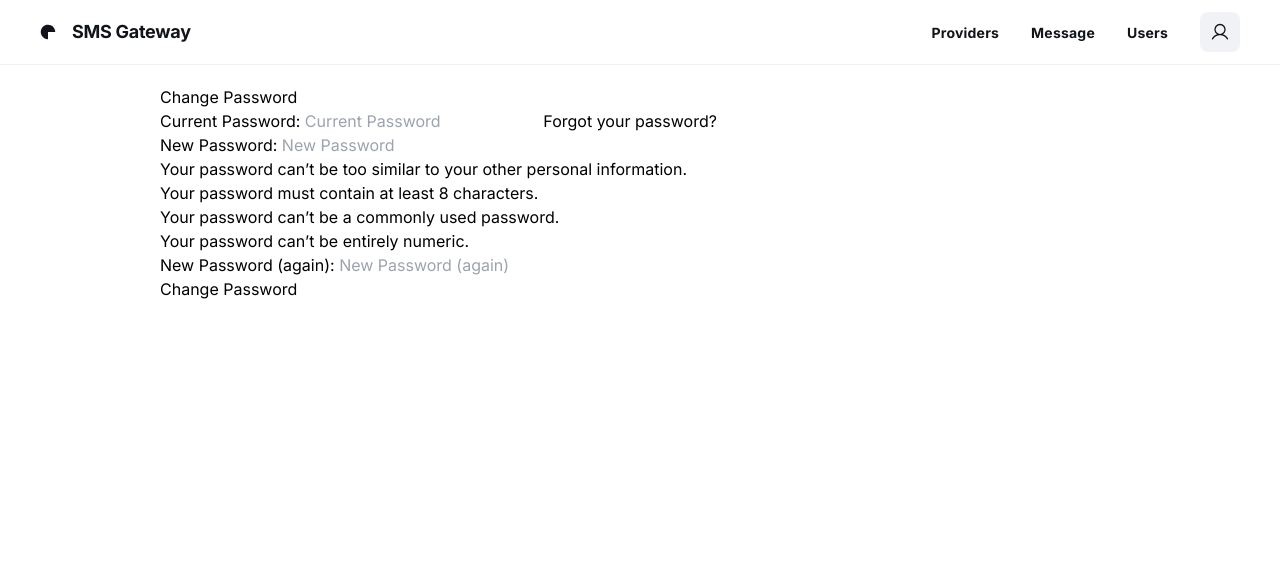
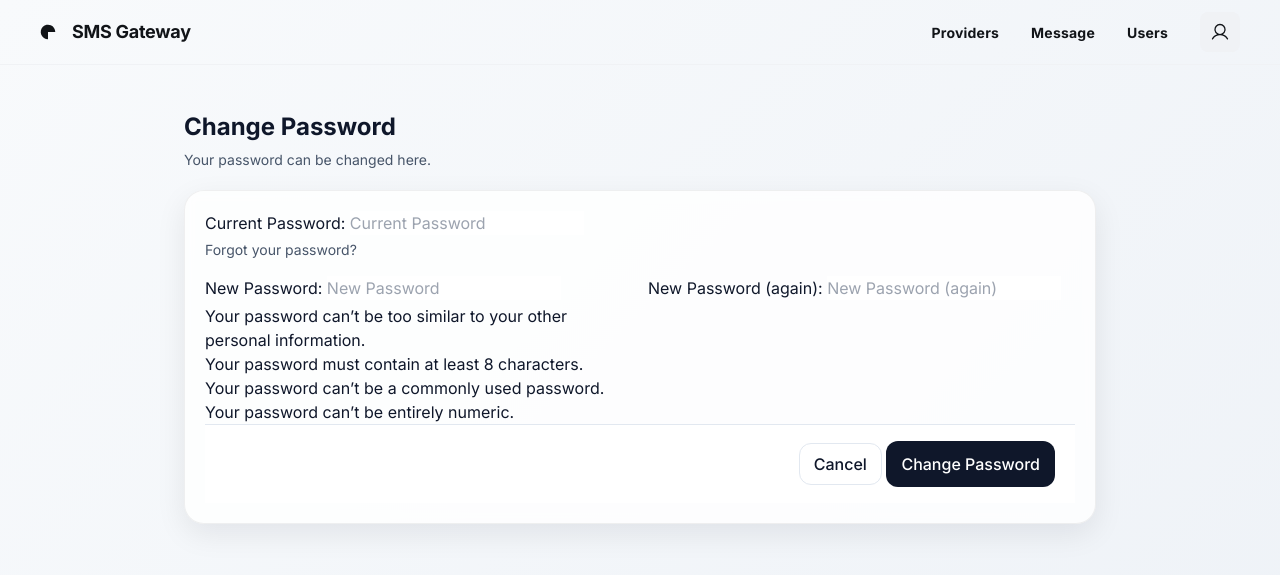
Before and after one commit to ghanad/sms_gateway, a Django app: page /accounts/password/change/ in a window 1280 px wide. Shown: the top 575 px of the page. Run offline with Django 5.2, Linux system fonts and the light colour scheme; the visitor is signed in with stand-in values (Sample User, id 1); some libraries are stand-ins or nearby versions.

Commit message:
add change password fo users.

```diff
--- /dev/null
+++ b/server-b/sms_gateway_project/templates/account/password_change.html
@@ -0,0 +1,79 @@
+{% extends 'base.html' %}
+{% load static %}
+{% load i18n %}
+
+{% block head_title %}{% trans "Change Password" %}{% endblock %}
+
+{% block extra_head %}
+    <link rel="stylesheet" href="{% static 'css/dashboard.css' %}">
+{% endblock extra_head %}
+
+{% block content %}
+    <div class="container">
+        <!-- Header -->
+        <div class="header">
+            <div>
+                <h1 class="title">{% trans "Change Password" %}</h1>
+                <p class="subtitle">{% trans "Your password can be changed here." %}</p>
+            </div>
+        </div>
+
+        <!-- Card -->
+        <section class="card">
+            <div class="card__body">
+                <form method="post" action="{% url 'account_change_password' %}" class="password_change">
+                    {% csrf_token %}
+
+                    <!-- non-field errors -->
+                    {% if form.non_field_errors %}
+                        <div class="text-red-600 text-sm mb-3">
+                            {% for error in form.non_field_errors %}
+                                <p>{{ error }}</p>
+                            {% endfor %}
+                        </div>
+                    {% endif %}
+
+                    <div class="grid grid-cols-1 md:grid-cols-2 gap-4">
+                        <div class="md:col-span-2">
+                            {{ form.oldpassword.label_tag }}
+                            {{ form.oldpassword }}
+                            {% if form.oldpassword.help_text %}
+                                <p class="subtitle">{{ form.oldpassword.help_text }}</p>
+                            {% endif %}
+                            {% for error in form.oldpassword.errors %}
+                                <p class="text-red-500 text-sm">{{ error }}</p>
+                            {% endfor %}
+                        </div>
+                        <div>
+                            {{ form.password1.label_tag }}
+                            {{ form.password1 }}
+                            {% if form.password1.help_text %}
+                                <p class="subtitle">{{ form.password1.help_text }}</p>
+                            {% endif %}
+                            {% for error in form.password1.errors %}
+                                <p class="text-red-500 text-sm">{{ error }}</p>
+                            {% endfor %}
+                        </div>
+                        <div>
+                            {{ form.password2.label_tag }}
+                            {{ form.password2 }}
+                            {% if form.password2.help_text %}
+                                <p class="subtitle">{{ form.password2.help_text }}</p>
+                            {% endif %}
+                            {% for error in form.password2.errors %}
+                                <p class="text-red-500 text-sm">{{ error }}</p>
+                            {% endfor %}
+                        </div>
+                    </div>
+
+                    <div class="panel__footer">
+                        <a href="{% url 'dashboard' %}" class="btn">{% trans "Cancel" %}</a>
+                        <button type="submit" name="action" class="btn btn-primary">
+                            {% trans "Change Password" %}
+                        </button>
+                    </div>
+                </form>
+            </div>
+        </section>
+    </div>
+{% endblock %}
--- a/server-b/sms_gateway_project/templates/base.html
+++ b/server-b/sms_gateway_project/templates/base.html
@@ -64,6 +64,7 @@
                 {% if user.is_staff %}
                 <a href="{% url 'user_update' user.pk %}" class="block px-4 py-2 text-sm text-gray-700 hover:bg-gray-100">Profile</a>
                 {% endif %}
+                <a href="{% url 'account_change_password' %}" class="block px-4 py-2 text-sm text-gray-700 hover:bg-gray-100">Change Password</a>
                 <a href="{% url 'account_logout' %}" class="block px-4 py-2 text-sm text-gray-700 hover:bg-gray-100">Logout</a>
             </div>
         </details>
```
